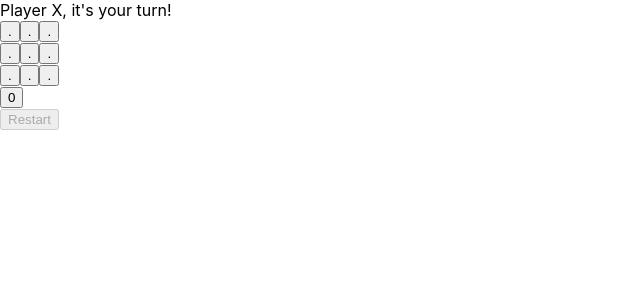
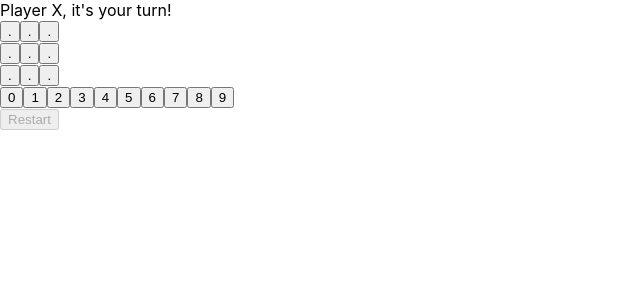
Before and after one commit to mackenziequinnjetton/tic-tac-toe, a React (Create React App) app: page / in a window 1280 px wide. Shown: the top 300 px of the page, without its empty margins (0-640 px from the left). Built offline with nearby package versions, Linux system fonts and the light colour scheme.

Commit message:
Render all MoveButtons

```diff
--- a/src/App.tsx
+++ b/src/App.tsx
@@ -13,7 +13,9 @@ function App() {
         <div>
           <Board />
           <div>
-            <MoveButton move={0} />
+            {[...Array(10)].map((_, index) => (
+              <MoveButton key={index} move={index} />
+            ))}
           </div>
           <RestartButton />
         </div>
```
Also changed, not shown: 1 other file (tests, documents, lock files or other folders).
